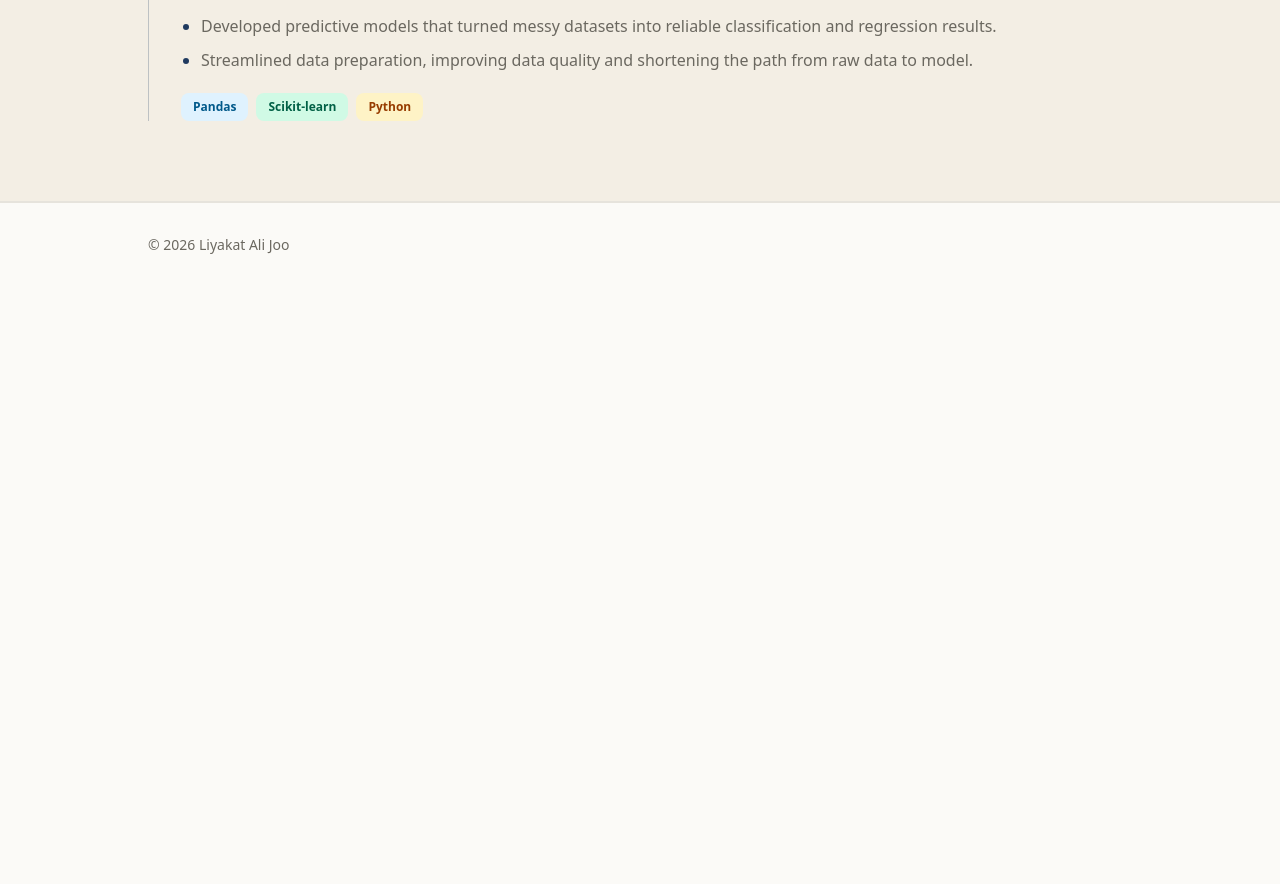
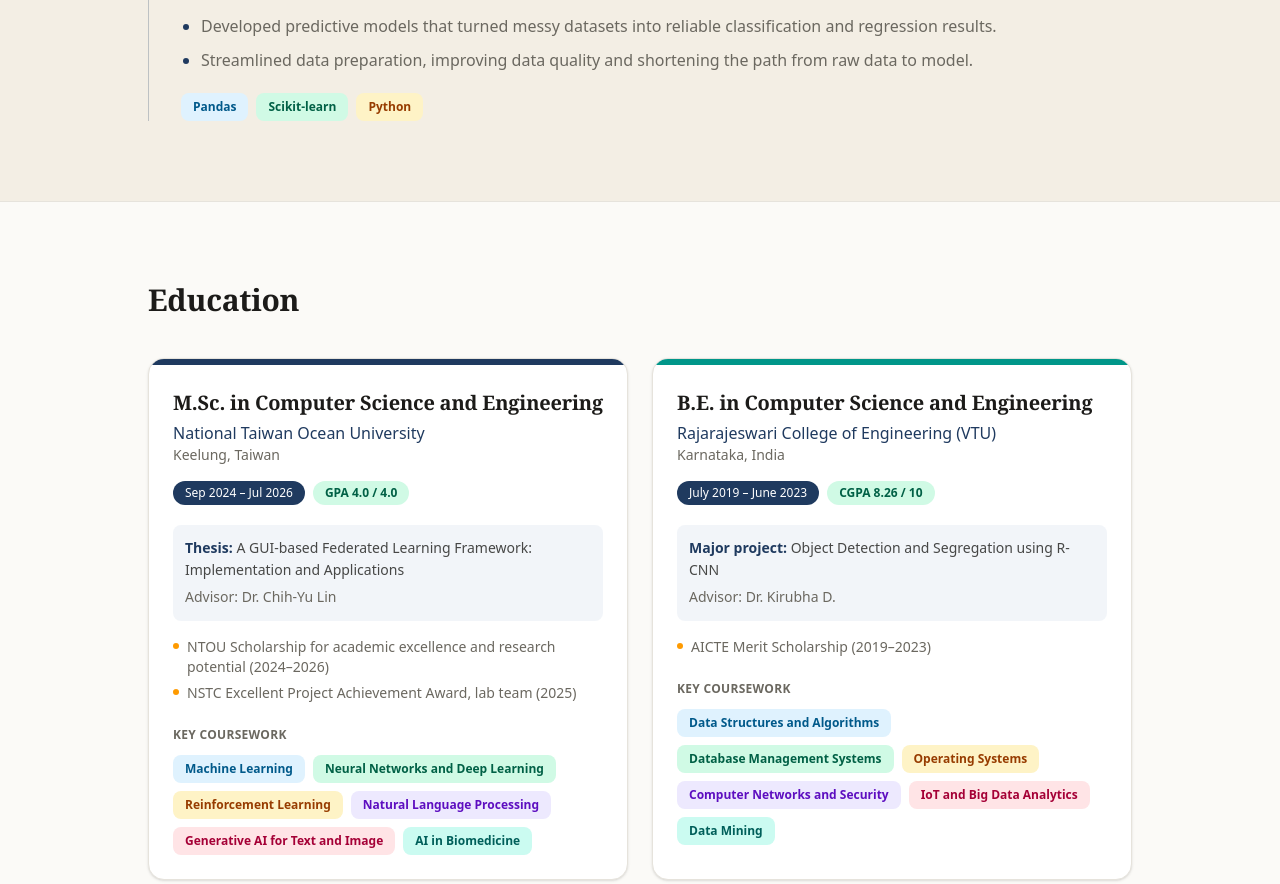
Before and after one commit to ali-liyakat/portfolio, an Astro site: page / in a window 1280 px wide. Shown: the part 2359-3243 px from the top of the page. Before the commit the page ends 2646 px from the top, so only its background shows below. Built offline with nearby package versions, Linux system fonts and the light colour scheme; Astro itself is replaced by a stand-in of ours.

Commit message:
Education section added.

```diff
--- /dev/null
+++ b/src/components/Education.astro
@@ -0,0 +1,60 @@
+---
+import { education } from "../data/education";
+import Section from "./Section.astro";
+
+const palette = [
+  "bg-sky-100 text-sky-800",
+  "bg-emerald-100 text-emerald-800",
+  "bg-amber-100 text-amber-800",
+  "bg-violet-100 text-violet-800",
+  "bg-rose-100 text-rose-800",
+  "bg-teal-100 text-teal-800",
+];
+
+const bars = ["bg-accent", "bg-teal-600"];
+---
+
+<Section id="education" tone="paper">
+  <h2 class="text-3xl font-semibold">Education</h2>
+
+  <div class="mt-10 grid gap-6 md:grid-cols-2">
+    {education.map((e, idx) => (
+      <article class="flex flex-col overflow-hidden rounded-2xl border border-line bg-white shadow-sm">
+        <div class={`h-1.5 ${bars[idx % bars.length]}`}></div>
+
+        <div class="flex flex-1 flex-col p-6">
+          <h3 class="text-xl font-semibold leading-snug">{e.degree}</h3>
+          <p class="mt-1 font-medium text-accent">{e.institution}</p>
+          <p class="text-sm text-muted">{e.location}</p>
+
+          <div class="mt-4 flex flex-wrap gap-2">
+            <span class="rounded-full bg-accent px-3 py-1 text-xs font-medium text-white">{e.period}</span>
+            <span class="rounded-full bg-emerald-100 px-3 py-1 text-xs font-semibold text-emerald-800">{e.grade}</span>
+          </div>
+
+          <div class="mt-5 rounded-lg bg-accent-soft/60 p-3 text-sm leading-relaxed">
+            <span class="font-semibold text-accent">{e.highlight.label}: </span>
+            <span class="text-ink/80">{e.highlight.text}</span>
+            {e.advisor && <p class="mt-1 text-muted">Advisor: {e.advisor}</p>}
+          </div>
+
+          <ul class="mt-4 space-y-1.5 text-sm text-muted">
+            {e.honours.map((h) => (
+              <li class="flex gap-2">
+                <span class="mt-1.5 h-1.5 w-1.5 shrink-0 rounded-full bg-amber-500"></span>
+                {h}
+              </li>
+            ))}
+          </ul>
+
+          <p class="mt-6 text-xs font-semibold uppercase tracking-wide text-muted">Key coursework</p>
+          <ul class="mt-3 flex flex-wrap gap-2">
+            {e.courses.map((c, i) => (
+              <li class={`rounded-lg px-3 py-1.5 text-xs font-semibold ${palette[i % palette.length]}`}>{c}</li>
+            ))}
+          </ul>
+        </div>
+      </article>
+    ))}
+  </div>
+</Section>
--- /dev/null
+++ b/src/data/education.ts
@@ -0,0 +1,60 @@
+export interface Education {
+  degree: string;
+  institution: string;
+  location: string;
+  period: string;
+  grade: string;
+  highlight: { label: string; text: string };
+  advisor?: string;
+  honours: string[];
+  courses: string[];
+}
+
+// Highest degree first.
+export const education: Education[] = [
+  {
+    degree: "M.Sc. in Computer Science and Engineering",
+    institution: "National Taiwan Ocean University",
+    location: "Keelung, Taiwan",
+    period: "Sep 2024 – Jul 2026",
+    grade: "GPA 4.0 / 4.0",
+    highlight: {
+      label: "Thesis",
+      text: "A GUI-based Federated Learning Framework: Implementation and Applications",
+    },
+    advisor: "Dr. Chih-Yu Lin",
+    honours: [
+      "NTOU Scholarship for academic excellence and research potential (2024–2026)",
+      "NSTC Excellent Project Achievement Award, lab team (2025)",
+    ],
+    courses: [
+      "Machine Learning",
+      "Neural Networks and Deep Learning",
+      "Reinforcement Learning",
+      "Natural Language Processing",
+      "Generative AI for Text and Image",
+      "AI in Biomedicine",
+    ],
+  },
+  {
+    degree: "B.E. in Computer Science and Engineering",
+    institution: "Rajarajeswari College of Engineering (VTU)",
+    location: "Karnataka, India",
+    period: "July 2019 – June 2023",
+    grade: "CGPA 8.26 / 10",
+    highlight: {
+      label: "Major project",
+      text: "Object Detection and Segregation using R-CNN",
+    },
+    advisor: "Dr. Kirubha D.",
+    honours: ["AICTE Merit Scholarship (2019–2023)"],
+    courses: [
+      "Data Structures and Algorithms",
+      "Database Management Systems",
+      "Operating Systems",
+      "Computer Networks and Security",
+      "IoT and Big Data Analytics",
+      "Data Mining",
+    ],
+  },
+];
--- a/src/pages/index.astro
+++ b/src/pages/index.astro
@@ -2,9 +2,11 @@
 import Layout from "../layouts/Layout.astro";
 import Hero from "../components/Hero.astro";
 import Experience from "../components/Experience.astro";
+import Education from "../components/Education.astro";
 ---
 
 <Layout>
   <Hero />
   <Experience />
+  <Education />
 </Layout>
```
